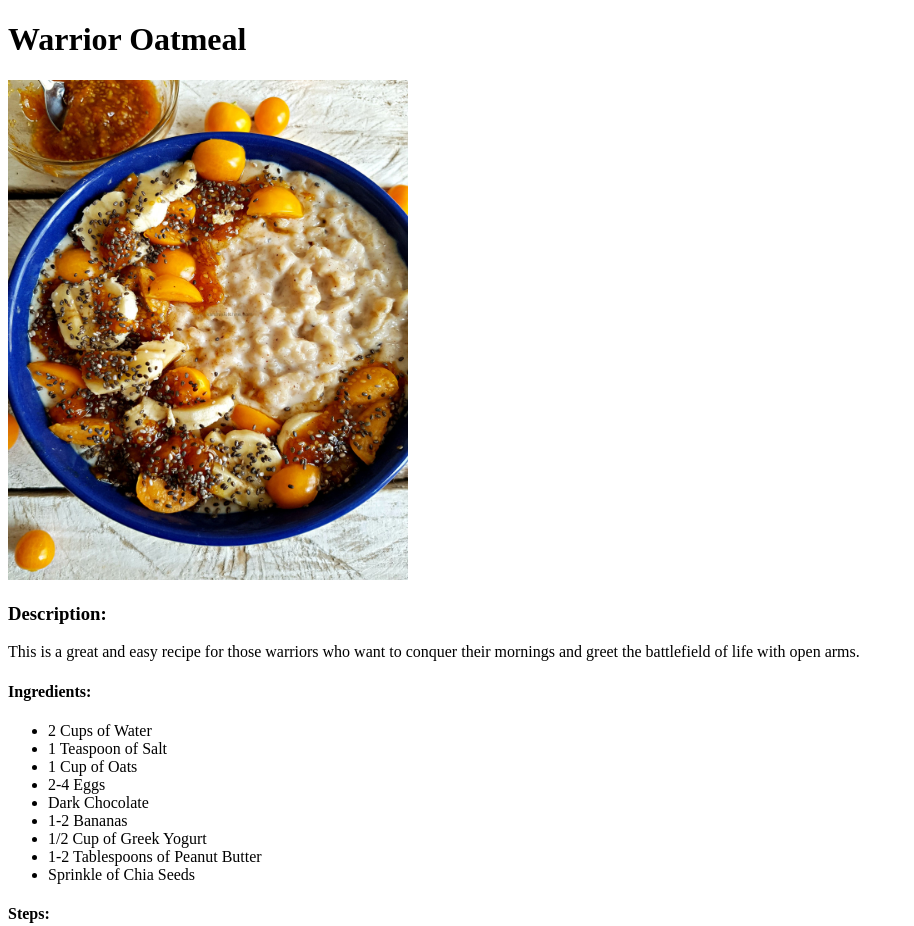
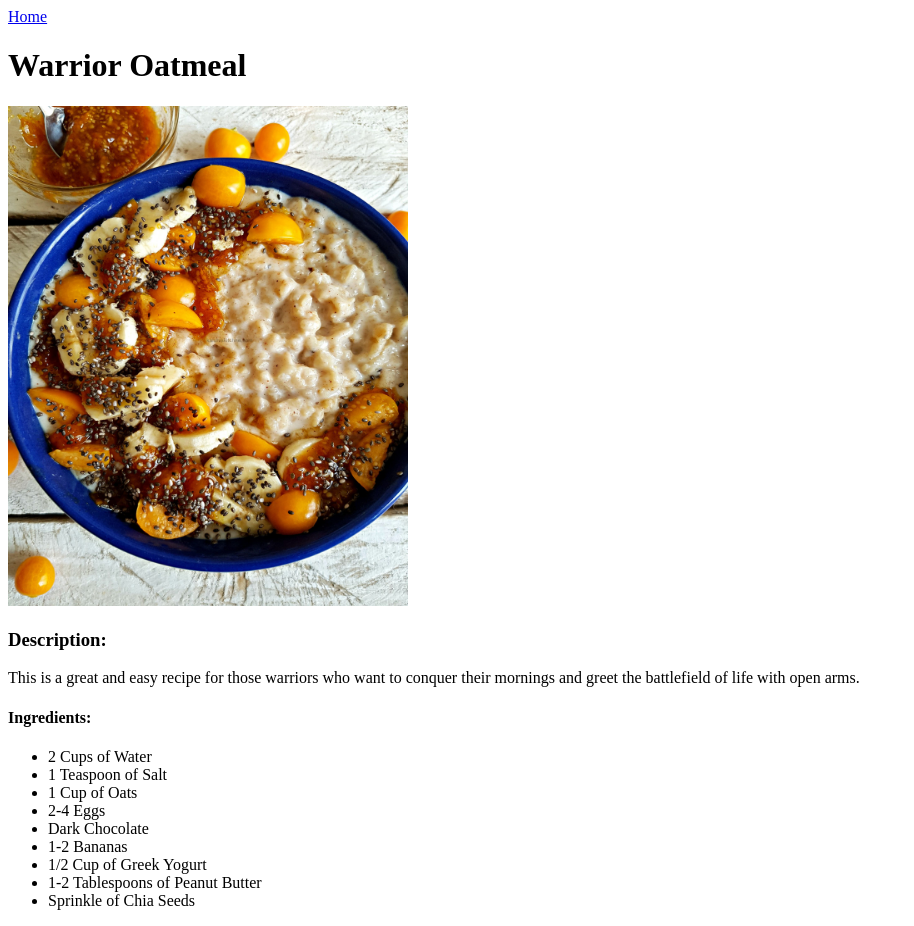
Before and after one commit to i-will-succeed/odin-recipes, a plain HTML site: page recipes/warrior-oatmeal.html in a window 1280 px wide. Shown: the top 926 px of the page, without its empty margins (0-914 px from the left). Drawn offline with Linux system fonts and the light colour scheme.

Commit message:
More formatting/code clean-up. Add 'Home' button to all pages back to 'index.html

```diff
--- a/recipes/warrior-oatmeal.html
+++ b/recipes/warrior-oatmeal.html
@@ -6,6 +6,7 @@
   </head>
 
   <body>
+    <a href="../index.html">Home</a>
     <h1>Warrior Oatmeal</h1>
     <!--Image of finished dish-->
     <img src="../images/oatmeal.jpg" alt="Delicious Oatmeal Recipe"
@@ -36,9 +37,7 @@
       <li>Add Greek Yogurt and Peanut Butter.</li>
       <li>Sprinkle Chia Seeds on top.</li>
       <li>Greet Valhalla with a <em>full</em> belly!</li>
-
     </ol>
-
   </body>
 
 </html>
```
Also changed, not shown: recipes/turkey-spice-and-beans.html (+1 -0 lines), recipes/twilight-delight.html (+3 -6 lines). Lines whose indentation alone changed are shown as unchanged.
